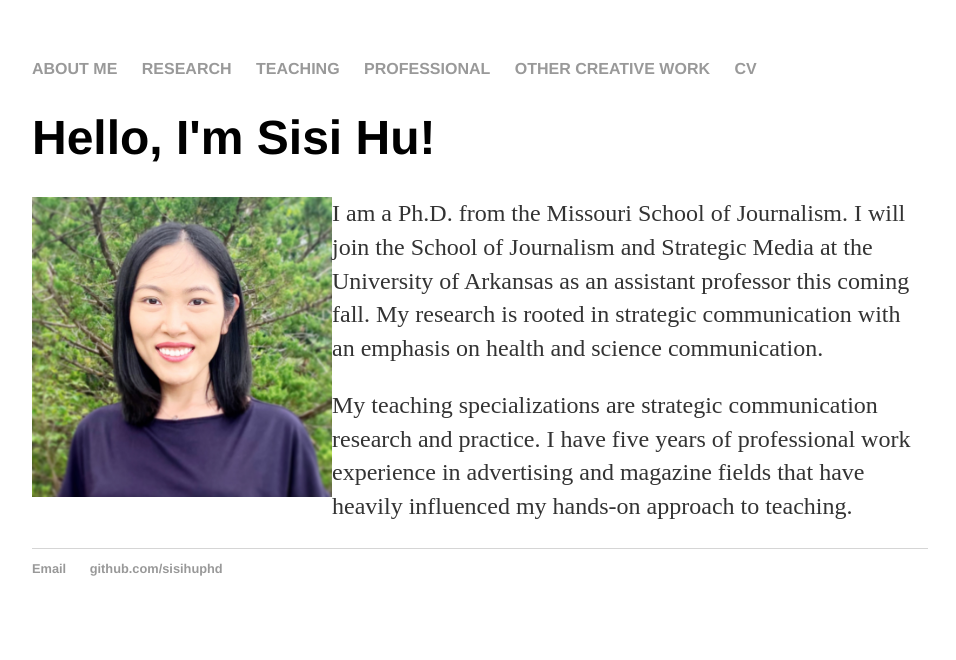
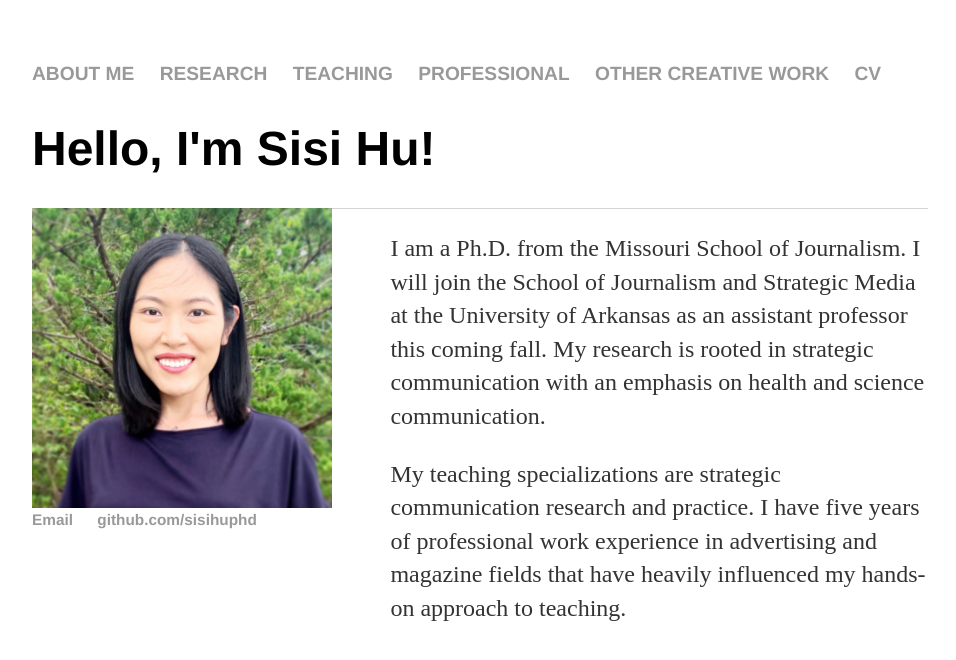
Before and after one commit to sisihuphd/sisihuphd.github.io, a Jekyll site: the page built from index.html, in a window 1280 px wide. Shown: the top 660 px of the page, without its empty margins (160-1116 px from the left). Built offline with Jekyll 4.4.1, drawn with Linux system fonts in a browser that asks for light colours.

Commit message:
Update main.css

```diff
--- a/css/main.css
+++ b/css/main.css
@@ -41,3 +41,29 @@ ul.posts {
 ul.posts li {
     list-style: none;
 }
+
+ul {
+    font-size: 1.2em;
+    line-height: 1.5em;
+}
+
+.imgbox {
+    display: grid;
+    height: 100%;
+}
+
+#profile-photo{
+    float:left;
+    width:40%;
+}
+
+.center-fit {
+    max-width: 100%;
+    max-height: 100vh;
+    margin: auto;
+}
+
+#intro{
+    float:right;
+    width:60%;
+}
```
